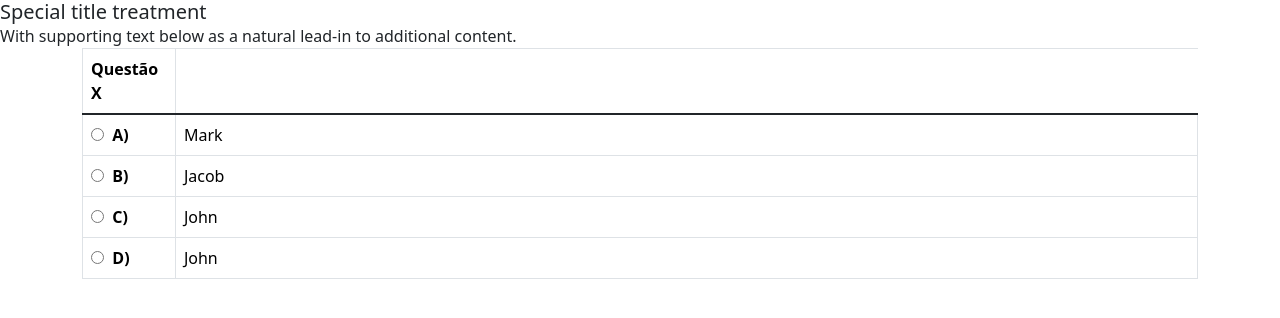
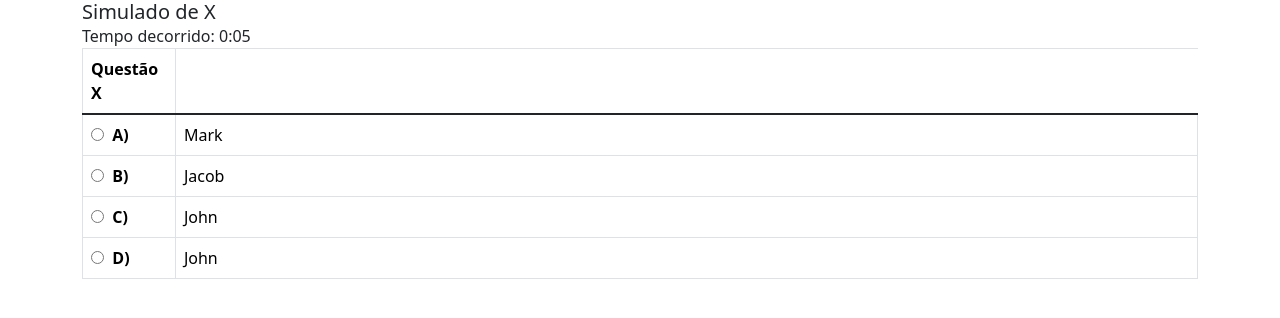
Before and after one commit to GabrielSantanaDaSilva/ProjetoEstudo, a website: page portugues.html in a window 1280 px wide. Drawn offline with nearby package versions, Linux system fonts and the light colour scheme.

Commit message:
Temporizador do formulário com JS

```diff
--- a/portugues.html
+++ b/portugues.html
@@ -8,10 +8,10 @@
     <script src="https://cdn.jsdelivr.net/npm/bootstrap@5.3.8/dist/js/bootstrap.bundle.min.js" integrity="sha384-FKyoEForCGlyvwx9Hj09JcYn3nv7wiPVlz7YYwJrWVcXK/BmnVDxM+D2scQbITxI" crossorigin="anonymous"></script>
 </head>
 <body>
-    <header class="">
+    <header class="container">
       <div class="card-body">
-        <h5 class="card-title">Special title treatment</h5>
-          <p class="card-text">With supporting text below as a natural lead-in to additional content.</p>
+        <h5 class="card-title">Simulado de X</h5>
+          <p class="card-text" id="tempo">tempo: </p>
 
       </div>
     </header>
@@ -63,11 +63,25 @@
 
 <script>
 
-    const meuBotao = document.getElementById('meuBotao');
+var tempo = 60;
+var display = document.getElementById('tempo');
+var startTime = Date.now();
+var timerInterval;
 
-    meuBotao.addEventListener('click', function() {
-        meuBotao.classList.toggle('btn-primary');
-    });
+function updateTimer() {
+    var elapsed = Math.floor((Date.now() - startTime) / 1000);
+    var minutes = Math.floor(elapsed / 60);
+    var seconds = elapsed % 60;
+    display.textContent = 'Tempo decorrido: ' + minutes + ':' + (seconds < 10 ? '0' : '') + seconds;
+}
+
+function startTimer() {
+    updateTimer();
+    timerInterval = setInterval(updateTimer, 1000);
+}
+
+window.onload = startTimer;
+
 
 </script>
 </html>
```
